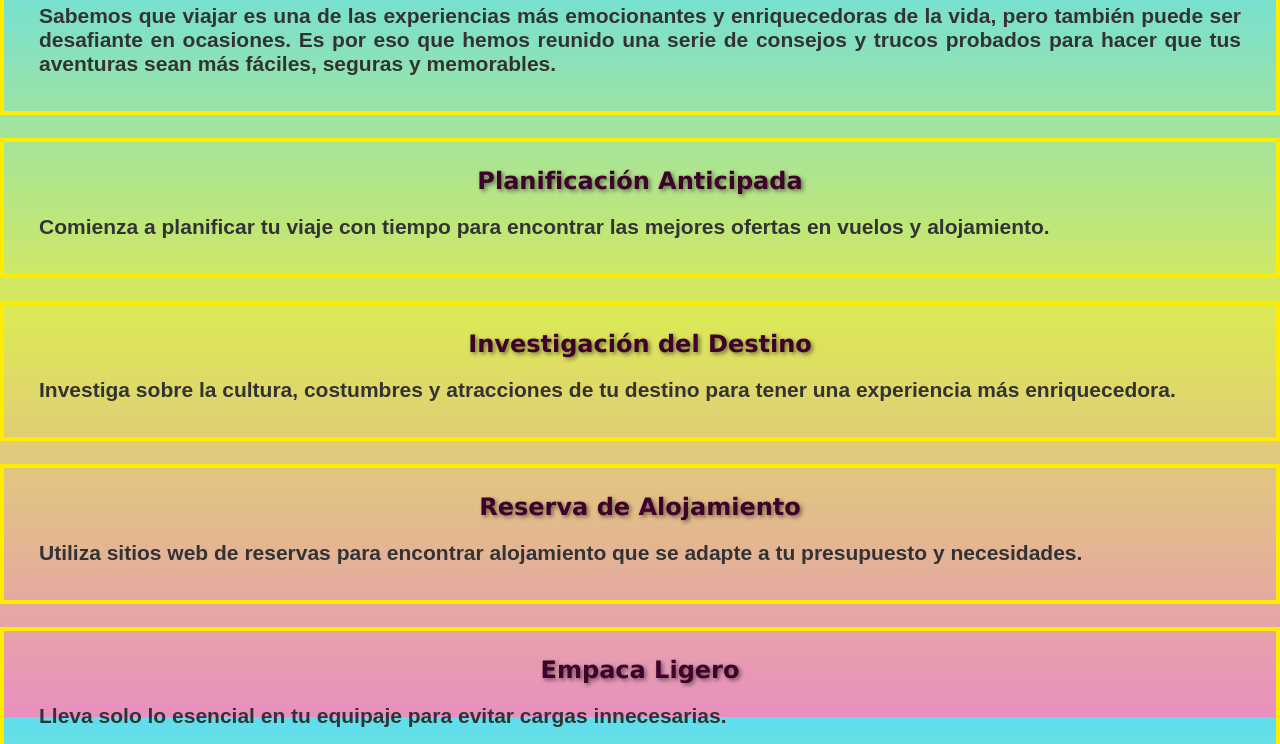
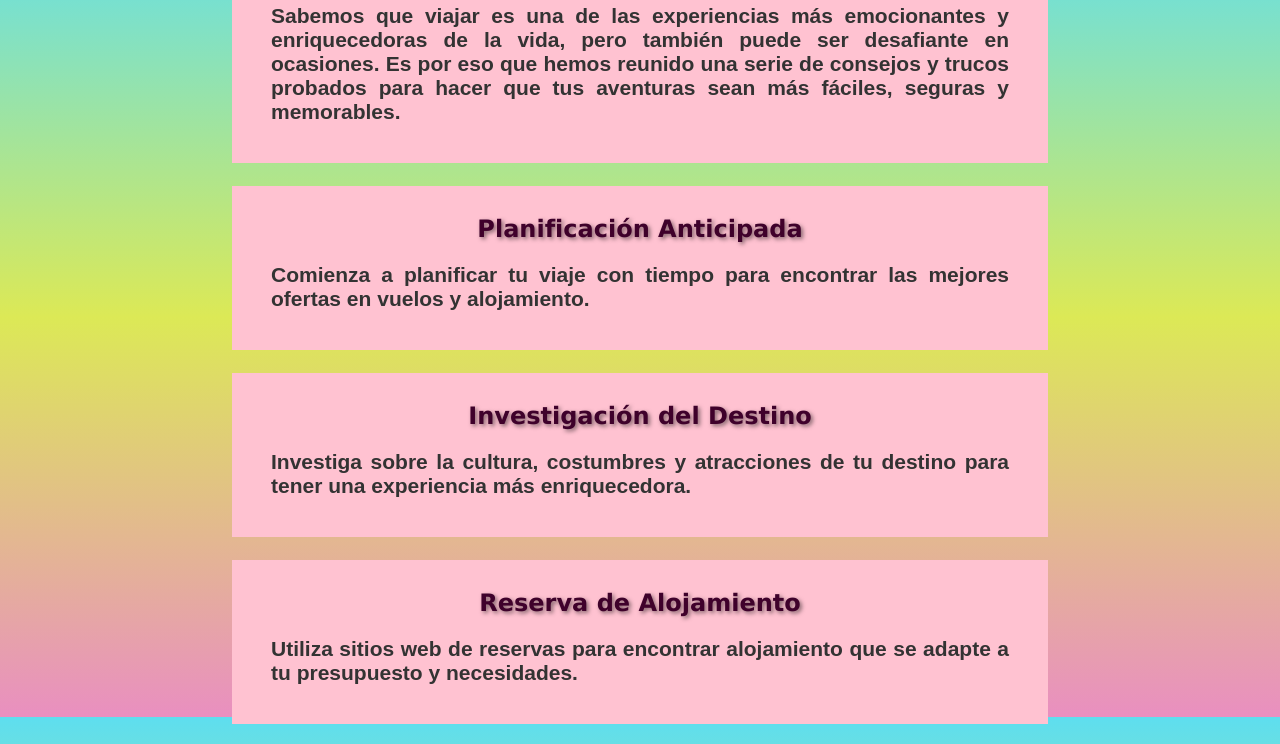
Before and after one commit to rominasolp24/ProyectoBlog, a plain HTML site: page consejos.html in a window 1280 px wide. Shown: the part 83-827 px from the top of the page. Drawn offline with Linux system fonts and the light colour scheme.

Commit message:
modificacion estilos

```diff
--- a/estilos.css
+++ b/estilos.css
@@ -80,8 +80,11 @@ footer a:hover {
     grid-gap: 2.0rem;
 }
 .consejo {
-    border: 1px solid #ffed00;
+    background-color: #ffc2d1;
+    border: 1px solid #fb6f92;
     padding: 2.0rem;
+    max-width: 60%;
+    margin: 0 auto;
 }
 .consejo h3 {
     font-size: 1.5rem;
@@ -194,7 +197,7 @@ p {
         margin-bottom: 2.3rem;
     }
     .consejo {
-        border: 0.4rem solid #ffed00;
+        border: 0.4rem solid #ffc2d1;
         padding: 2.0rem;
         margin-bottom: 2.3rem;
     }
@@ -220,12 +223,9 @@ form {
     font-size: x-large;
 
 }
-
 .campo {
     margin-bottom: 2rem;
 }
-
-
 label {
     display: block;
     margin-bottom: 0.9rem;
```
